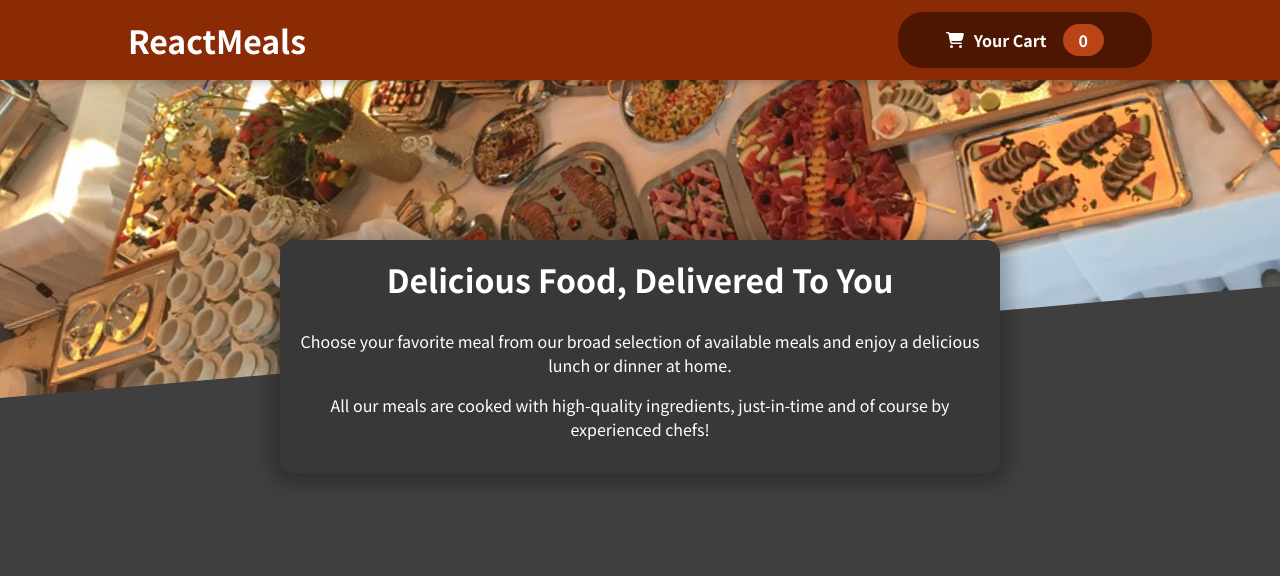
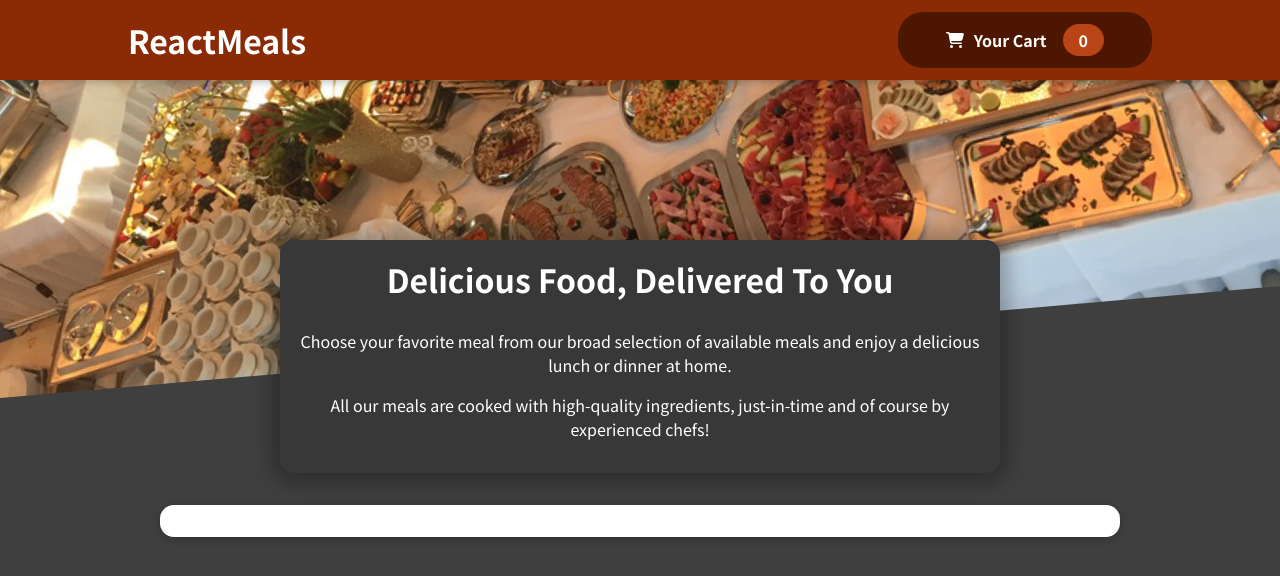
Before and after one commit to akshatbiniwale/food-order-app, a React (Create React App) app: page / in a window 1280 px wide. Shown: the top 576 px of the page. Built offline with nearby package versions, Linux system fonts and the light colour scheme; the HTML template or start-up script is replaced by a standard one.

Commit message:
Rearrange Complete

```diff
--- a/src/App.jsx
+++ b/src/App.jsx
@@ -1,14 +1,19 @@
-import BackgroundImg from "./components/BackgroundImg/BackgoundImg";
+import { Fragment } from "react";
+import BackgroundImg from "./components/BackgroundImg/BackgroundImg";
+import MainCard from "./components/MainCard/MainCard";
 import MainModal from "./components/MainModal/MainModal";
 import NavigationBar from "./components/NavBar/NavigationBar";
 
-const App = ()=> {
+const App = () => {
   return (
-    <div>
+    <Fragment>
       <NavigationBar />
       <BackgroundImg />
-      <MainModal />
-    </div>
+      <main>
+        <MainModal />
+        <MainCard />
+      </main>
+    </Fragment>
   );
 }
 
--- a/src/components/BackgroundImg/BackgoundImg.jsx
+++ b/src/components/BackgroundImg/BackgroundImg.jsx
@@ -3,9 +3,9 @@ import img from './bg-img.jpg'
 
 const BackgroundImg = ()=> {
     return (
-        <div className={styles.imgBox}>
+        <header className={styles.imgBox}>
             <img src={img} alt="bg-img" className={styles['bg-img']} />
-        </div>
+        </header>
     );
 }
 
--- /dev/null
+++ b/src/components/MainCard/MainCard.jsx
@@ -0,0 +1,14 @@
+import styles from './MainCard.module.css'
+import Card from '../UI/Card';
+
+const MainCard = ()=> {
+    return(
+        <section className={styles.main}>
+            <Card>
+
+            </Card>
+        </section>
+    );
+}
+
+export default MainCard;
--- /dev/null
+++ b/src/components/MainCard/MainCard.module.css
@@ -0,0 +1,18 @@
+.main {
+    max-width: 60rem;
+    width: 90%;
+    margin: 2rem auto;
+    animation: meals-appear 1s ease-out forwards;
+}
+
+@keyframes meals-appear {
+    from {
+        opacity: 0;
+        transform: translateY(3rem);
+    }
+
+    to {
+        opacity: 1;
+        transform: translateY(0);
+    }
+}
--- a/src/components/MainModal/MainModal.jsx
+++ b/src/components/MainModal/MainModal.jsx
@@ -1,12 +1,14 @@
 import styles from './MainModal.module.css'
 
-const MainModal = ()=> {
+const MainModal = () => {
     return (
-        <div className={styles['content-box']}>
-            <h1>Delicious Food, Delivered To You</h1>
-            <p>Choose your favorite meal from our broad selection of available meals and enjoy a delicious lunch or dinner at home.</p>
-            <p>All our meals are cooked with high-quality ingredients, just-in-time and of course by experienced chefs!</p>
-        </div>
+        <section className={styles.section}>
+            <div className={styles['content-box']}>
+                <h1>Delicious Food, Delivered To You</h1>
+                <p>Choose your favorite meal from our broad selection of available meals and enjoy a delicious lunch or dinner at home.</p>
+                <p>All our meals are cooked with high-quality ingredients, just-in-time and of course by experienced chefs!</p>
+            </div>
+        </section>
     );
 }
 
--- a/src/components/MainModal/MainModal.module.css
+++ b/src/components/MainModal/MainModal.module.css
@@ -1,10 +1,13 @@
-.content-box {
+.section {
     text-align: center;
     max-width: 45rem;
     width: 90%;
     margin: auto;
     margin-top: -10rem;
     position: relative;
+}
+
+.content-box {
     background-color: #383838;
     color: white;
     border-radius: 14px;
@@ -15,4 +18,5 @@
 .content-box h1 {
     margin: 0;
     margin-bottom: 26.560px;
+    font-size: 2rem;
 }
--- a/src/components/NavBar/NavigationBar.jsx
+++ b/src/components/NavBar/NavigationBar.jsx
@@ -5,14 +5,14 @@ import { faCartShopping } from '@fortawesome/free-solid-svg-icons'
 
 const NavigationBar = ()=> {
     return (
-        <div className={styles.navbar}>
+        <header className={styles.navbar}>
             <h1>ReactMeals</h1>
             <div className={styles['add-to-cart']}>
                 <FontAwesomeIcon icon={faCartShopping} />
                 <span className={styles.cart}>Your Cart</span>
                 <span className={styles['cart-count']}>0</span>
             </div>
-        </div>
+        </header>
     );
 }
 
--- /dev/null
+++ b/src/components/UI/Card.jsx
@@ -0,0 +1,11 @@
+import styles from './Card.module.css'
+
+const Card = (props)=> {
+    return(
+        <div className={styles.card}>
+            { props.children }
+        </div>
+    );
+}
+
+export default Card;
--- /dev/null
+++ b/src/components/UI/Card.module.css
@@ -0,0 +1,6 @@
+.card {
+    padding: 1rem;
+    box-shadow: 0 2px 8px rgba(0, 0, 0, 0.25);
+    border-radius: 14px;
+    background-color: white;
+}
```
Also changed, not shown: src/components/UI/Button.jsx (added, +9 -0 lines), src/components/UI/Button.module.css (added, +10 -0 lines).
